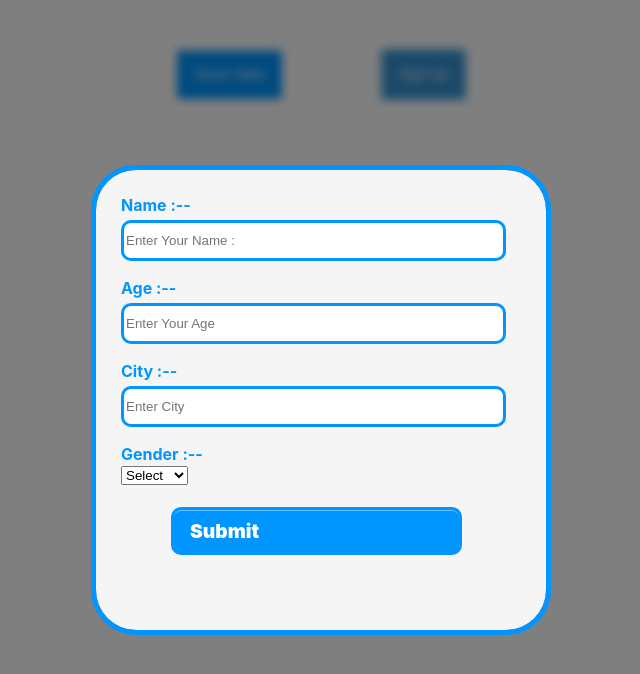
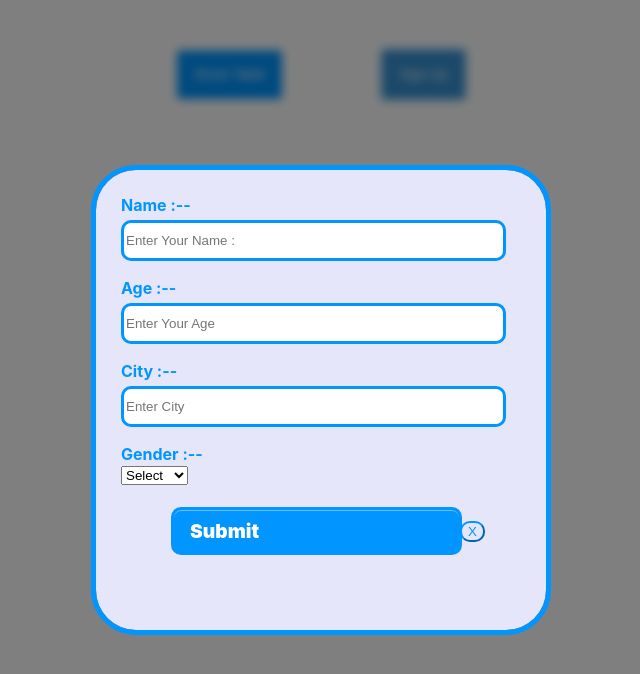
Before and after one commit to NeeteshNG/Data_Table, a React (Create React App) app: page / in a window 1280 px wide. Both pictures are taken after a click on the button "Sign Up". Shown: the top 674 px of the page, without its empty margins (319-959 px from the left). Built offline with nearby package versions, Linux system fonts and the light colour scheme.

Commit message:
Added Close button near Submit Button

```diff
--- a/src/App.css
+++ b/src/App.css
@@ -9,7 +9,7 @@
   margin-left: 225px;
 }
 #formStyle {
-  background-color: whitesmoke;
+  background-color: lavender;
   display : flex;
   flex-wrap: wrap;
   flex-direction : column;
@@ -125,3 +125,22 @@
   background-color: #0064bd;
   box-shadow: none;
 }
+
+
+#form-close {
+  border-radius: 10px;
+  border-color: #0095ff;
+  background-color: lavender;
+  color: #0095ff;
+  left       : 50%;
+  top        : 50%;
+  margin-top : 121px;
+  margin-left: 139px;
+  position   : absolute;
+}
+
+#form-close:hover{
+  border-color: lavender;
+  background-color: #0095ff;
+  color: lavender;
+}
--- a/src/App.js
+++ b/src/App.js
@@ -42,6 +42,7 @@
   handleCloseClick = () => {
     this.setState({
       isTableVisible: false,
+      isPopupVisible: false
     });
   };
 
@@ -114,6 +115,7 @@
               newData={newData}
               handleChange={this.handleChange}
               handleSubmit={this.handleSubmit}
+              handleCloseClick={this.handleCloseClick}
             />
           </>
         )}
--- a/src/Components/Form.js
+++ b/src/Components/Form.js
@@ -2,9 +2,10 @@
 
 class Form extends Component{
     render () {
-    const {newData, handleChange, handleSubmit} = this.props;
+    const {newData, handleChange, handleSubmit, handleCloseClick} = this.props;
     return (
         <div className="modal-overlay">
+          <button id="form-close" href="/" onClick={handleCloseClick}>X</button>
           <form id="formStyle" onSubmit={handleSubmit}>
             <label>Name :-- <br></br>
               <input
```
